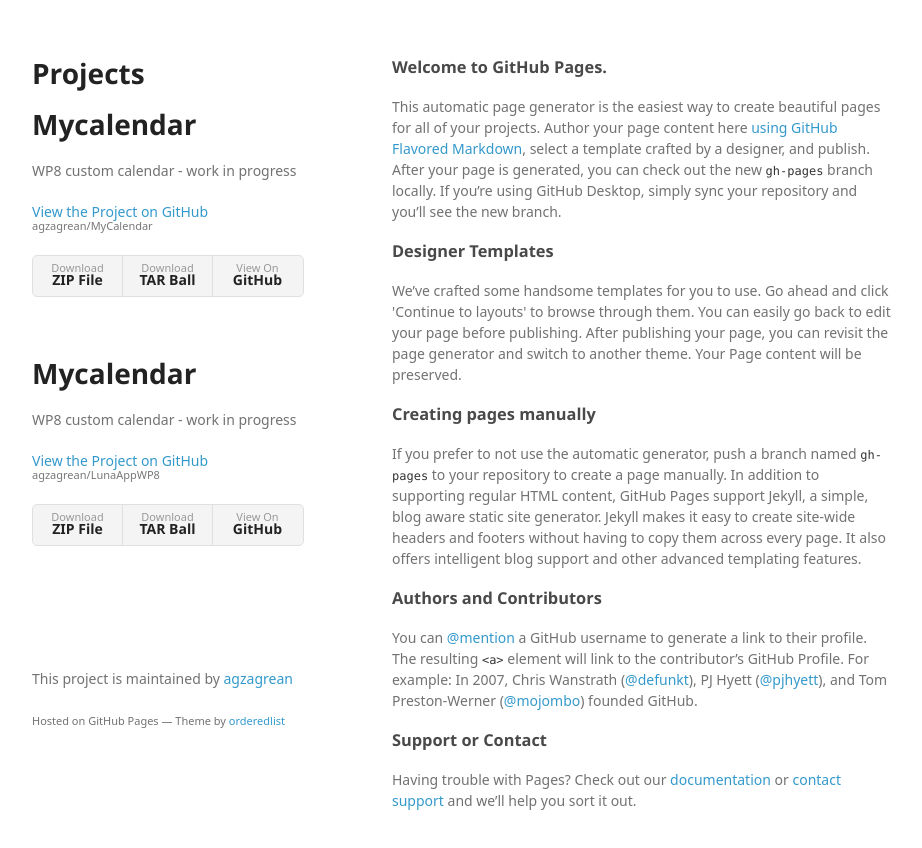
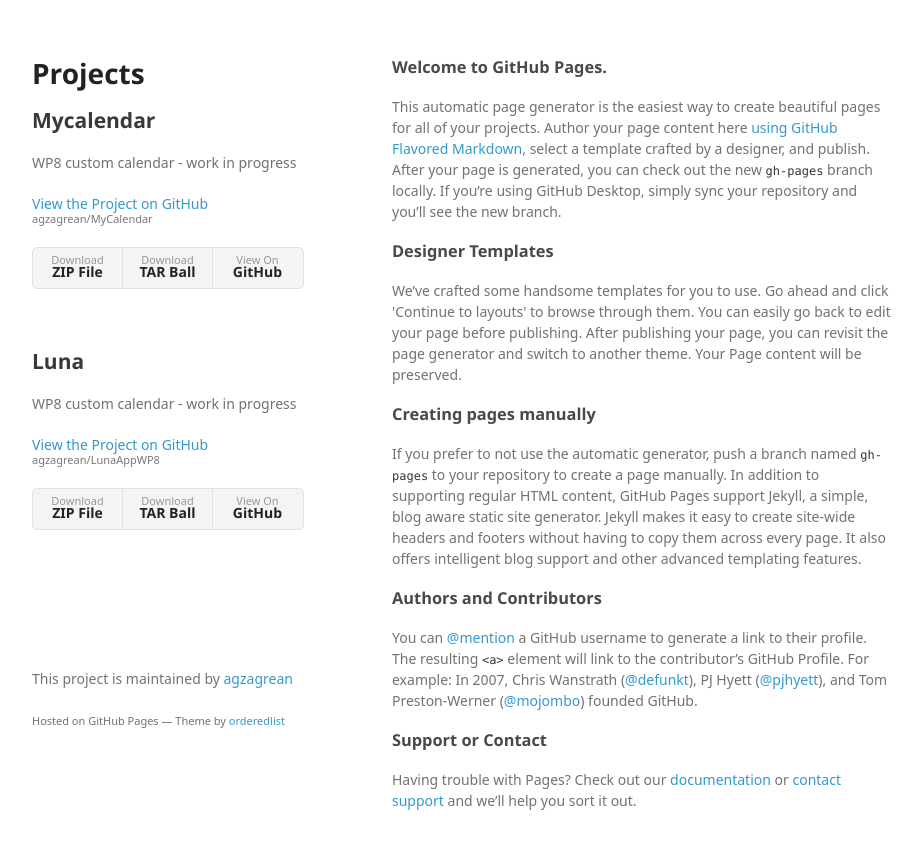
Before and after one commit to agzagrean/home, a plain HTML site: page index.html in a window 1280 px wide. Shown: the whole page, without its empty margins (178-1100 px from the left). Drawn offline with Linux system fonts and the light colour scheme; a web font is replaced by a local one.

Commit message:
Update index.html

```diff
--- a/index.html
+++ b/index.html
@@ -18,7 +18,7 @@
         <h1>Projects</h1>
         <p></p>
          <p></p>
-        <h1>Mycalendar</h1>
+        <h2>Mycalendar</h2>
         <p>WP8 custom calendar - work in progress</p>
         <p class="view"><a href="https://github.com/agzagrean/MyCalendar">View the Project on GitHub <small>agzagrean/MyCalendar</small></a></p>
         <ul>
@@ -29,7 +29,7 @@
          <p></p>
          <br/>
           <p></p>
-          <h1>Mycalendar</h1>
+      <h2>Luna</h2>
         <p>WP8 custom calendar - work in progress</p>
        <p class="view"><a href="https://github.com/agzagrean/LunaAppWP8">View the Project on GitHub <small>agzagrean/LunaAppWP8</small></a></p>
         <ul>
```
